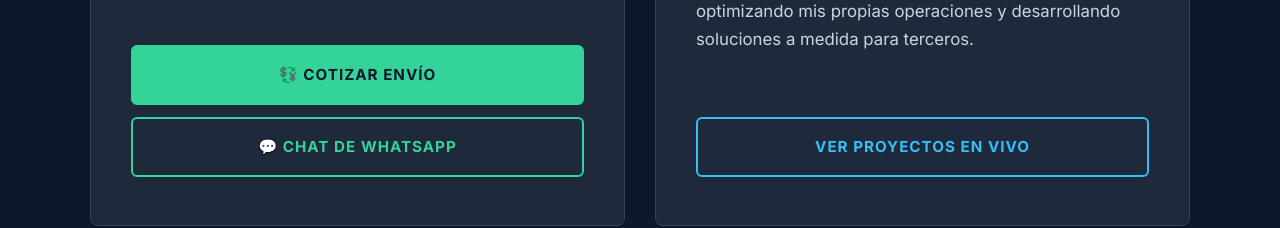
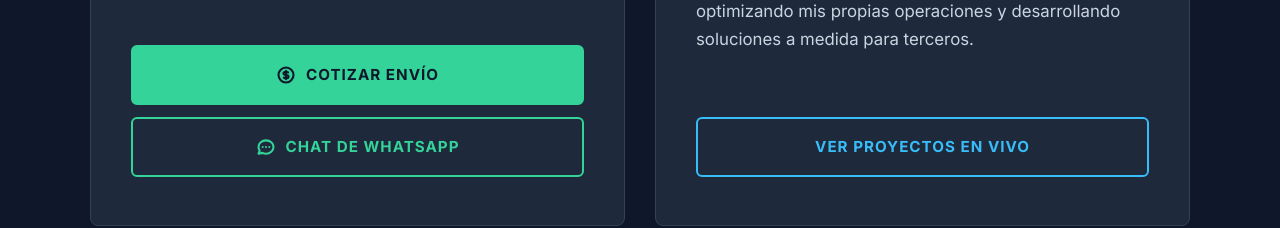
Before and after one commit to aabreu176-design/-alex-abreu-insta-a-web, a website: page index.html in a window 1280 px wide. Shown: the part 2556-2784 px from the top of the page. Drawn offline with nearby package versions, Linux system fonts and the light colour scheme.

Commit message:
Cambiar emojis por SVGs en botones

```diff
--- a/index.html
+++ b/index.html
@@ -1450,9 +1450,15 @@
             Procesamos tu gestión de forma inmediata, tu seguridad es nuestra prioridad absoluta.</p>
           <div style="display: flex; flex-direction: column; gap: 12px; margin-top: auto;">
             <a href="https://web-asat-servicios.web.app/cambios.html#calculator" target="_blank" rel="noopener noreferrer"
-              class="eco-btn eco-btn-cambios-solid">💱 Cotizar Envío</a>
+              class="eco-btn eco-btn-cambios-solid">
+              <svg width="20" height="20" fill="none" stroke="currentColor" stroke-width="2.5" viewBox="0 0 24 24" style="margin-right:10px;"><path stroke-linecap="round" stroke-linejoin="round" d="M12 8c-1.657 0-3 .895-3 2s1.343 2 3 2 3 .895 3 2-1.343 2-3 2m0-8c1.11 0 2.08.402 2.599 1M12 8V7m0 1v8m0 0v1m0-1c-1.11 0-2.08-.402-2.599-1M21 12a9 9 0 11-18 0 9 9 0 0118 0z"></path></svg>
+              Cotizar Envío
+            </a>
             <a href="https://wa.me/56937484821" target="_blank" rel="noopener noreferrer"
-              class="eco-btn eco-btn-cambios">💬 Chat de WhatsApp</a>
+              class="eco-btn eco-btn-cambios">
+              <svg width="20" height="20" fill="none" stroke="currentColor" stroke-width="2.5" viewBox="0 0 24 24" style="margin-right:10px;"><path stroke-linecap="round" stroke-linejoin="round" d="M8 12h.01M12 12h.01M16 12h.01M21 12c0 4.418-4.03 8-9 8a9.863 9.863 0 01-4.255-.949L3 20l1.395-3.72C3.512 15.042 3 13.574 3 12c0-4.418 4.03-8 9-8s9 3.582 9 8z"></path></svg>
+              Chat de WhatsApp
+            </a>
           </div>
         </div>
 
```
Also changed, not shown: 1 other file.
